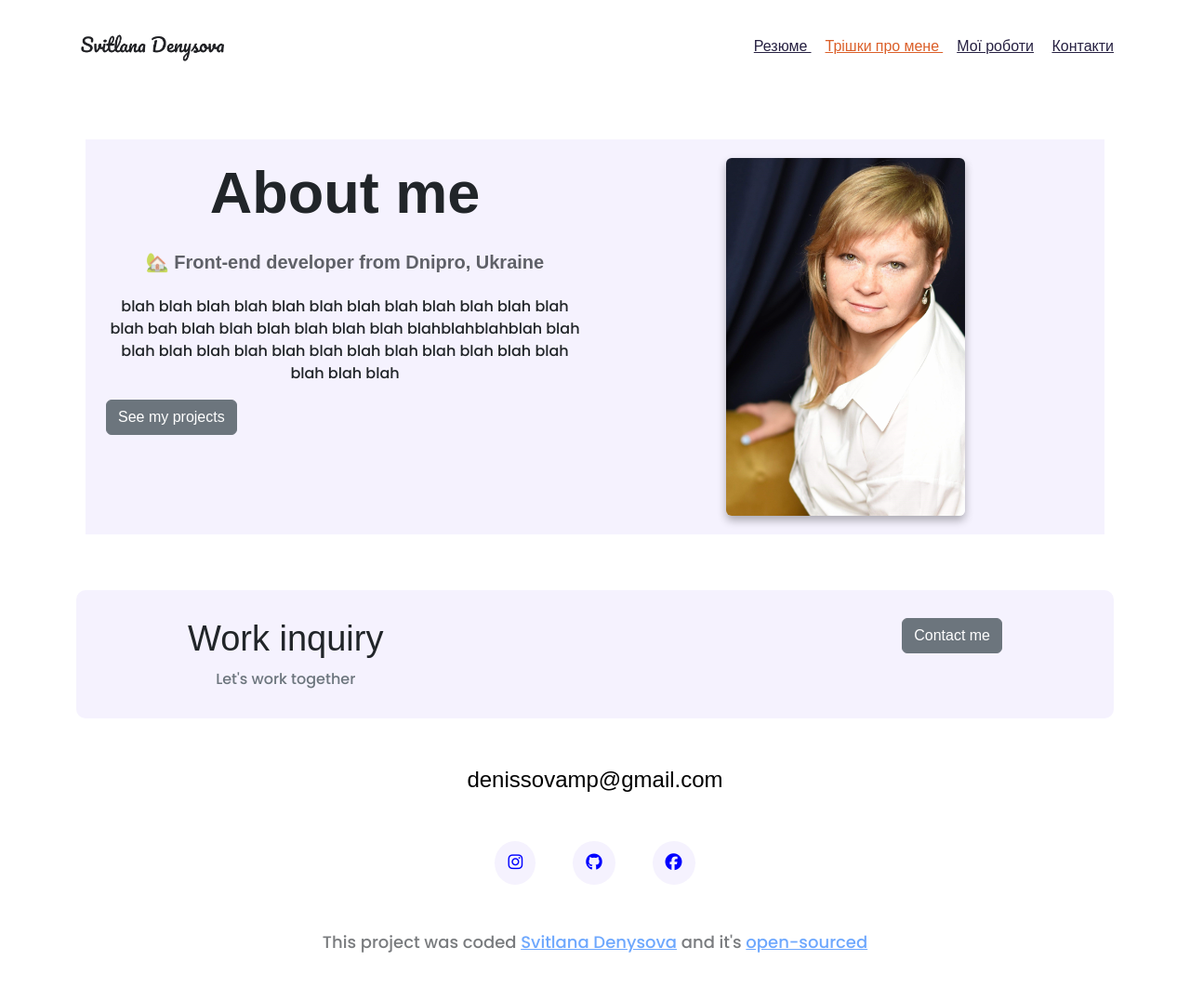
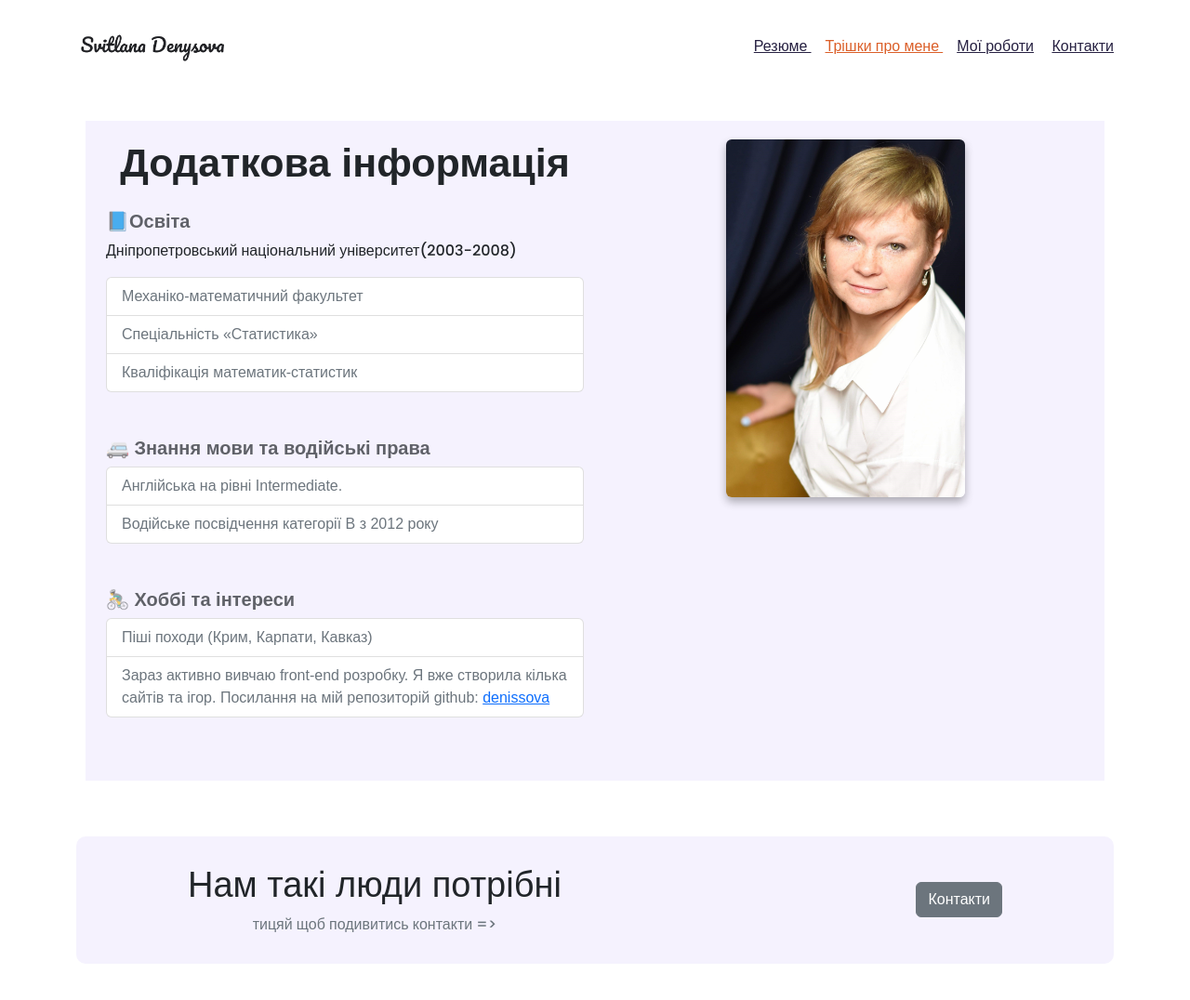
Before and after one commit to DenisovaSS/CV_Ukraine, a plain HTML site: page about_me.html in a window 1280 px wide. Shown: the whole page at 93% size. Drawn offline with nearby package versions, Linux system fonts and the light colour scheme.

Commit message:
add 1 and 2 pages

```diff
--- a/about_me.html
+++ b/about_me.html
@@ -4,14 +4,12 @@
     <meta charset="UTF-8" />
     <meta http-equiv="X-UA-Compatible" content="IE=edge" />
     <meta name="viewport" content="width=device-width, initial-scale=1.0" />
-    <!-- CSS only -->
     <link
       href="https://cdn.jsdelivr.net/npm/bootstrap@5.2.3/dist/css/bootstrap.min.css"
       rel="stylesheet"
       integrity="sha384-rbsA2VBKQhggwzxH7pPCaAqO46MgnOM80zW1RWuH61DGLwZJEdK2Kadq2F9CUG65"
       crossorigin="anonymous"
     />
-    <!-- JavaScript Bundle with Popper -->
     <script
       src="https://cdn.jsdelivr.net/npm/bootstrap@5.2.3/dist/js/bootstrap.bundle.min.js"
       integrity="sha384-kenU1KFdBIe4zVF0s0G1M5b4hcpxyD9F7jL+jjXkk+Q2h455rYXK/7HAuoJl+0I4"
@@ -71,20 +69,52 @@
       <div class="row">
         <div class="col-md-6">
           <div class="mb-4">
-            <h1>About me</h1>
+            <h1>Додаткова інформація</h1>
           </div>
-          <div class="mb-4">
-            <h3>🏡 Front-end developer from Dnipro, Ukraine</h3>
+
+          <div class="mb-5 text-start">
+            <h3 class="text-start">📘Освіта</h3>
+
+            <p class="text_about text-dark text-start">
+              Дніпропетровський національний університет(2003-2008)
+            </p>
+            <ul class="list-group">
+              <li class="list-group-item text-secondary">
+                Механіко-математичний факультет
+              </li>
+              <li class="list-group-item text-secondary">
+                Спеціальність «Статистика»
+              </li>
+              <li class="list-group-item text-secondary">
+                Кваліфікація математик-статистик
+              </li>
+            </ul>
           </div>
-          <div class="mb-5">
-            <p class="text_about">
-              blah blah blah blah blah blah blah blah blah blah blah blah blah
-              bah blah blah blah blah blah blah blahblahblahblah blah blah blah
-              blah blah blah blah blah blah blah blah blah blah blah blah blah
-            </p>
-            <a href="work_page.html" class="btn btn-secondary"
-              >See my projects</a
-            >
+          <div class="mb-5 text-start">
+            <h3 class="text-start">🚐 Знання мови та водійські права</h3>
+            <ul class="list-group">
+              <li class="list-group-item text-secondary">
+                Англійська на рівні Intermediate.
+              </li>
+              <li class="list-group-item text-secondary">
+                Водійське посвідчення категорії В з 2012 року
+              </li>
+            </ul>
+          </div>
+          <div class="mb-5 text-start">
+            <h3 class="text-start">🚴‍♂️ Хоббі та інтереси</h3>
+            <ul class="list-group">
+              <li class="list-group-item text-secondary">
+                Піші походи (Крим, Карпати, Кавказ)
+              </li>
+              <li class="list-group-item text-secondary">
+                Зараз активно вивчаю front-end розробку. Я вже створила кілька
+                сайтів та ігор. Посилання на мій репозиторій github:
+                <a href="https://github.com/DenisovaSS" title="gitHub"
+                  >denissova</a
+                >
+              </li>
+            </ul>
           </div>
         </div>
         <div class="col-lg-6">
@@ -94,50 +124,18 @@
       <footer>
         <div class="contact-box d-flex justify-content-between mb-5">
           <div>
-            <h4>Work inquiry</h4>
-            <p class="text-muted">Let's work together</p>
+            <h4>Нам такі люди потрібні</h4>
+            <p class="text-muted">тицяй щоб подивитись контакти =></p>
           </div>
-          <div>
+          <div class="d-flex align-items-center">
             <a
               href="contact_page.html"
-              class="btn btn-secondary"
+              class="btn btn-secondary mt-10"
               title="Contact Svitlana"
-              >Contact me</a
+              >Контакти</a
             >
           </div>
         </div>
-        <a href="mailto:denissovamp@gmail.com" class="email-link mb-5"
-          >denissovamp@gmail.com</a
-        >
-        <div class="social-links d-flex justify-content-center mb-5">
-          <a href="http://denissovamp" title="instagram profile" target="_blank"
-            ><i class="fa-brands fa-instagram"></i
-          ></a>
-          <a
-            href="https://github.com/DenisovaSS"
-            title="github profile"
-            target="_blank"
-            ><i class="fa-brands fa-github"></i
-          ></a>
-          <a href="http://denissovamp" target="_blank"
-            ><i class="fa-brands fa-facebook" title="Facebook profile"></i
-          ></a>
-        </div>
-        <p class="text-center mt-5 sing">
-          This project was coded
-          <a
-            href="https://visionary-smakager-051a4c.netlify.app/"
-            title="link site"
-          >
-            Svitlana Denysova</a
-          >
-          and it's
-          <a
-            href="https://github.com/DenisovaSS/Portfolio_project"
-            title="gidhub sourced"
-            >open-sourced</a
-          >
-        </p>
       </footer>
     </div>
   </body>
--- a/src/style.css
+++ b/src/style.css
@@ -19,6 +19,7 @@ body {
 .col {
   margin: 10px;
 }
+
 p,
 h1,
 h2,
@@ -26,8 +27,9 @@ h3 {
   text-align: center;
   font-family: 'Poppins', sans-serif;
 }
+
 .section-about h1 {
-  font-size: 63px;
+  font-size: 43px;
   font-family: var(--text-style);
   font-weight: 700;
 }
@@ -75,8 +77,17 @@ img {
   line-height: 1.5;
   text-align: center;
 }
+h3.cv {
+  text-align: center;
+  font-family: var(--text-style);
+  font-weight: 700;
+  font-size: 20px;
+  color: #323643;
+  opacity: 1;
+  margin-top: 30px;
+}
 .row {
-  margin: 40px 10px;
+  margin: 20px 10px;
   background: var(--background-color);
   padding: 20px 10px;
 }
```
Also changed, not shown: index.html (+82 -27 lines).
